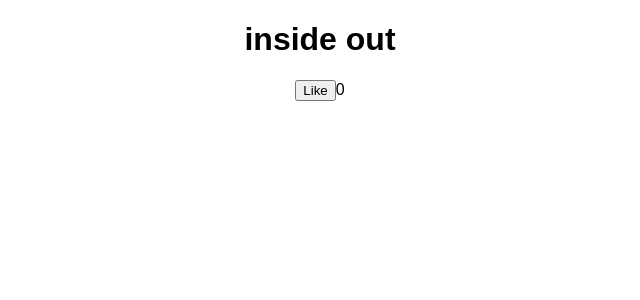
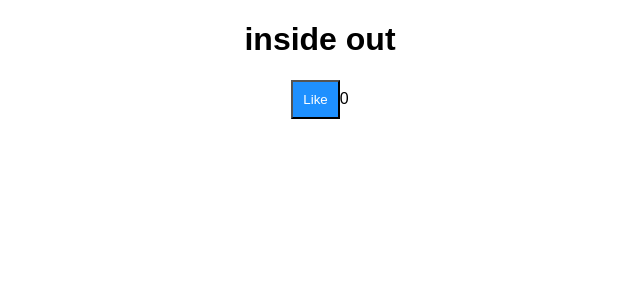
Before and after one commit to iprankurpandey/emoji-React-App-Mark-VIII, a React (Create React App) app: page / in a window 1280 px wide. Shown: the top 300 px of the page, without its empty margins (320-960 px from the left). Built offline with nearby package versions, Linux system fonts and the light colour scheme.

Commit message:
updated the button style and color

```diff
--- a/src/App.js
+++ b/src/App.js
@@ -1,5 +1,13 @@
 import React, { useState } from "react";
+import { render } from "react-dom";
 import "./styles.css";
+
+const mystyle = {
+  color: "white",
+  backgroundColor: "DodgerBlue",
+  padding: "10px",
+  fontFamily: "Arial"
+};
 
 export default function App() {
   const [LikeCounter, setlikeCounter] = useState(0);
@@ -12,7 +20,9 @@
   return (
     <div className="App">
       <h1>inside out</h1>
-      <button onClick={likeClickHandler}>Like </button>
+      <button style={mystyle} onClick={likeClickHandler}>
+        Like{" "}
+      </button>
       {LikeCounter}
     </div>
   );
```
